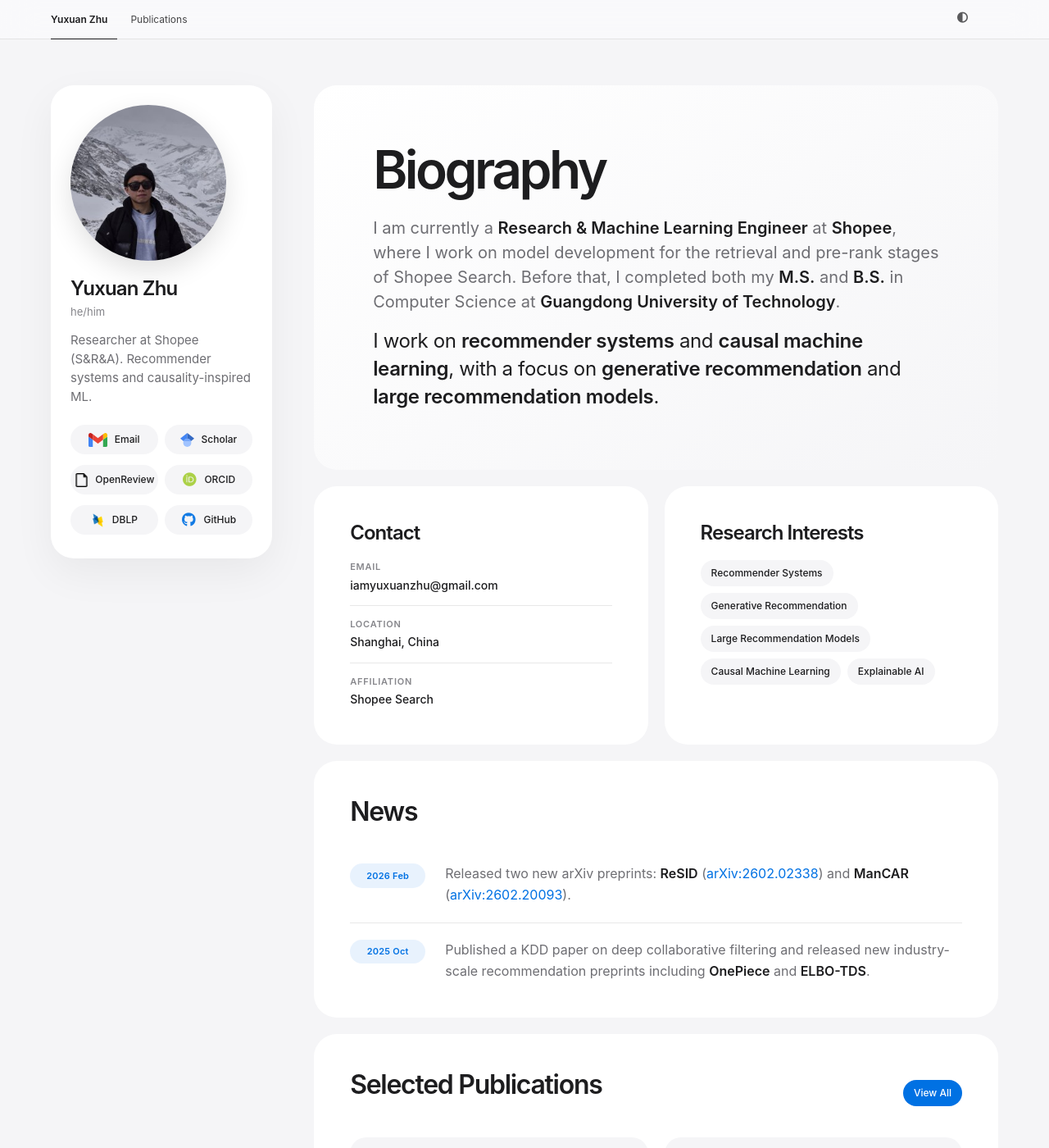
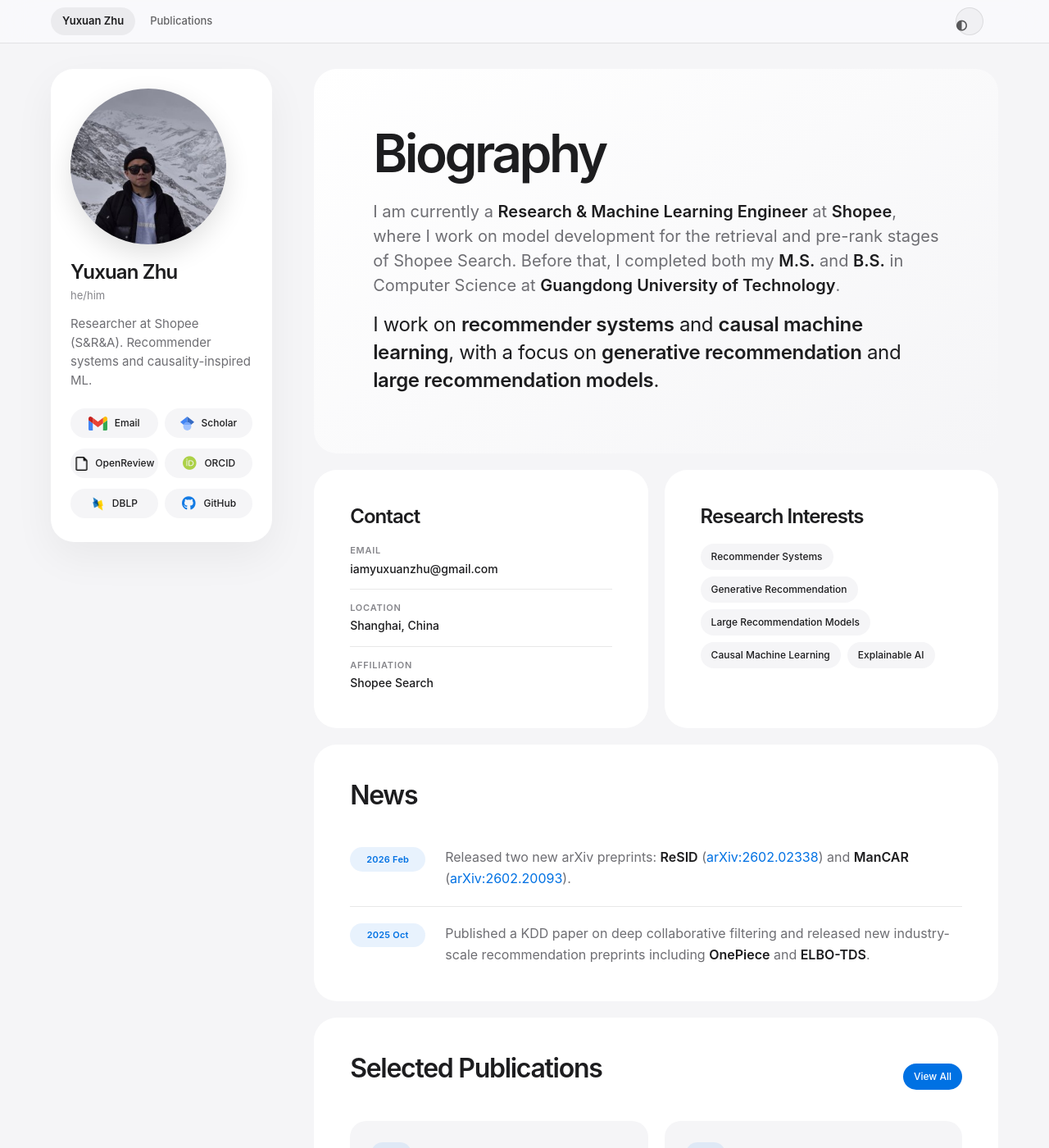
Before and after one commit to EthanChu7/yuxuan.zhu.github.io, a Jekyll site: the page built from _pages/about.md, in a window 1280 px wide and 1400 px high. Shown: the whole window at 82% size. Built offline with Jekyll 4.4.1, drawn with Linux system fonts in a browser that asks for light colours; some web fonts are replaced; a script bundle is joined from its source files by our own code; library files that are not in the unit come from our copies.

Commit message:
Refine Apple-style navigation and spacing

```diff
--- a/_sass/layout/_apple.scss
+++ b/_sass/layout/_apple.scss
@@ -99,31 +99,31 @@ a:hover {
 /* Global navigation */
 .masthead {
   height: auto;
-  background: rgba(250, 250, 252, 0.82);
-  border: 0;
+  background: rgba(250, 250, 252, 0.88);
+  border-bottom: 1px solid var(--apple-border);
   box-shadow: none;
   -webkit-backdrop-filter: saturate(180%) blur(20px);
   backdrop-filter: saturate(180%) blur(20px);
 }
 
 .masthead::after {
-  background: var(--apple-border);
+  display: none;
 }
 
 html[data-theme="dark"] .masthead {
-  background: rgba(22, 22, 23, 0.82);
-  border: 0;
+  background: rgba(22, 22, 23, 0.88);
+  border-bottom-color: var(--apple-border);
   box-shadow: none;
 }
 
 .masthead__inner-wrap {
   max-width: 1200px;
-  padding: 0 22px;
+  padding: 7px 22px;
 }
 
 .greedy-nav {
-  min-height: 48px;
-  gap: 24px;
+  min-height: 38px;
+  gap: 16px;
   background: transparent;
 }
 
@@ -133,17 +133,17 @@ html[data-theme="dark"] .masthead {
 
 .masthead .visible-links > li > a,
 .masthead .visible-links > li > .site-brand {
-  min-height: 48px;
-  padding: 0 12px;
+  min-height: 34px;
+  padding: 0 14px;
+  border-radius: 999px;
   color: var(--apple-text);
-  font-size: 12px;
-  font-weight: 400;
+  font-size: 13px;
+  font-weight: 500;
   letter-spacing: 0;
-  opacity: 0.82;
+  opacity: 0.68;
 }
 
 .masthead .visible-links > li:first-child > .site-brand {
-  padding-left: 0;
   font-weight: 600;
   opacity: 1;
 }
@@ -157,9 +157,7 @@ html[data-theme="dark"] .masthead {
 
 .masthead .visible-links > li > a::after,
 .masthead .visible-links > li > .site-brand::after {
-  bottom: 0;
-  height: 1px;
-  background: currentColor;
+  display: none;
 }
 
 .masthead .visible-links > li.selected > a,
@@ -168,6 +166,26 @@ html[data-theme="dark"] .masthead {
 .masthead .visible-links > li > .site-brand:hover {
   color: var(--apple-text);
   opacity: 1;
+}
+
+.masthead .visible-links > li.selected > a,
+.masthead .visible-links > li.selected > .site-brand {
+  background: rgba(0, 0, 0, 0.055) !important;
+}
+
+.masthead .visible-links > li > a:hover,
+.masthead .visible-links > li > .site-brand:hover {
+  background: rgba(0, 0, 0, 0.035) !important;
+}
+
+html[data-theme="dark"] .masthead .visible-links > li.selected > a,
+html[data-theme="dark"] .masthead .visible-links > li.selected > .site-brand {
+  background: rgba(255, 255, 255, 0.11) !important;
+}
+
+html[data-theme="dark"] .masthead .visible-links > li > a:hover,
+html[data-theme="dark"] .masthead .visible-links > li > .site-brand:hover {
+  background: rgba(255, 255, 255, 0.07) !important;
 }
 
 html[data-theme="dark"] .masthead .visible-links > li > a,
@@ -181,14 +199,16 @@ html[data-theme="dark"] .masthead .visible-links > li > .site-brand:hover {
 
 .masthead__actions,
 .theme-toggle__button {
-  min-height: 48px;
-  height: 48px;
+  min-height: 34px;
+  height: 34px;
 }
 
 .theme-toggle__button {
-  width: 32px;
+  width: 34px;
   padding: 0;
+  border: 1px solid var(--apple-border) !important;
   border-radius: 999px;
+  background: rgba(0, 0, 0, 0.035) !important;
 }
 
 .theme-toggle__button #theme-icon,
@@ -202,11 +222,28 @@ html[data-theme="dark"] .theme-toggle__button #theme-icon {
   opacity: 1;
 }
 
+.theme-toggle__button:hover {
+  background: rgba(0, 0, 0, 0.065) !important;
+}
+
+html[data-theme="dark"] .theme-toggle__button,
+html[data-theme="dark"] .theme-toggle__button:hover {
+  border-color: var(--apple-border) !important;
+}
+
+html[data-theme="dark"] .theme-toggle__button {
+  background: rgba(255, 255, 255, 0.08) !important;
+}
+
+html[data-theme="dark"] .theme-toggle__button:hover {
+  background: rgba(255, 255, 255, 0.13) !important;
+}
+
 /* Page canvas and profile */
 #main {
   max-width: 1200px;
   margin-top: 0;
-  padding: 56px 22px 72px;
+  padding: 32px 22px 72px;
 }
 
 #main.has-sidebar {
@@ -342,7 +379,11 @@ html[data-theme="dark"] .sidebar .author__urls li a:hover {
 
 @media (max-width: 767px) {
   #main {
-    padding: 28px 18px 52px;
+    padding: var(--apple-card-gap) 18px 52px !important;
+  }
+
+  .sidebar.sticky {
+    margin-bottom: var(--apple-card-gap) !important;
   }
 
   .sidebar .author-card {
@@ -381,24 +422,24 @@ html[data-theme="dark"] .sidebar .author__urls li a:hover {
 
 @media (max-width: 640px) {
   .masthead__inner-wrap {
-    padding: 0 16px;
+    padding: 6px 12px;
   }
 
   .greedy-nav {
-    gap: 8px;
+    gap: 6px;
   }
 
   .masthead .visible-links > li > a,
   .masthead .visible-links > li > .site-brand {
-    min-height: 44px;
-    padding: 0 8px;
+    min-height: 34px;
+    padding: 0 11px;
     font-size: 12px;
   }
 
   .masthead__actions,
   .theme-toggle__button {
-    min-height: 44px;
-    height: 44px;
+    min-height: 34px;
+    height: 34px;
   }
 }
 
@@ -644,6 +685,7 @@ html[data-theme="dark"] .intro-card {
 /* Selected publications */
 .publication-grid {
   gap: var(--apple-card-gap);
+  grid-auto-rows: 1fr;
 }
 
 .pub-card {
@@ -651,6 +693,7 @@ html[data-theme="dark"] .intro-card {
   display: flex;
   flex-direction: column;
   min-height: 220px;
+  height: 100%;
   padding: 26px;
   border-radius: var(--apple-radius-md);
   background: var(--apple-bg);
```
